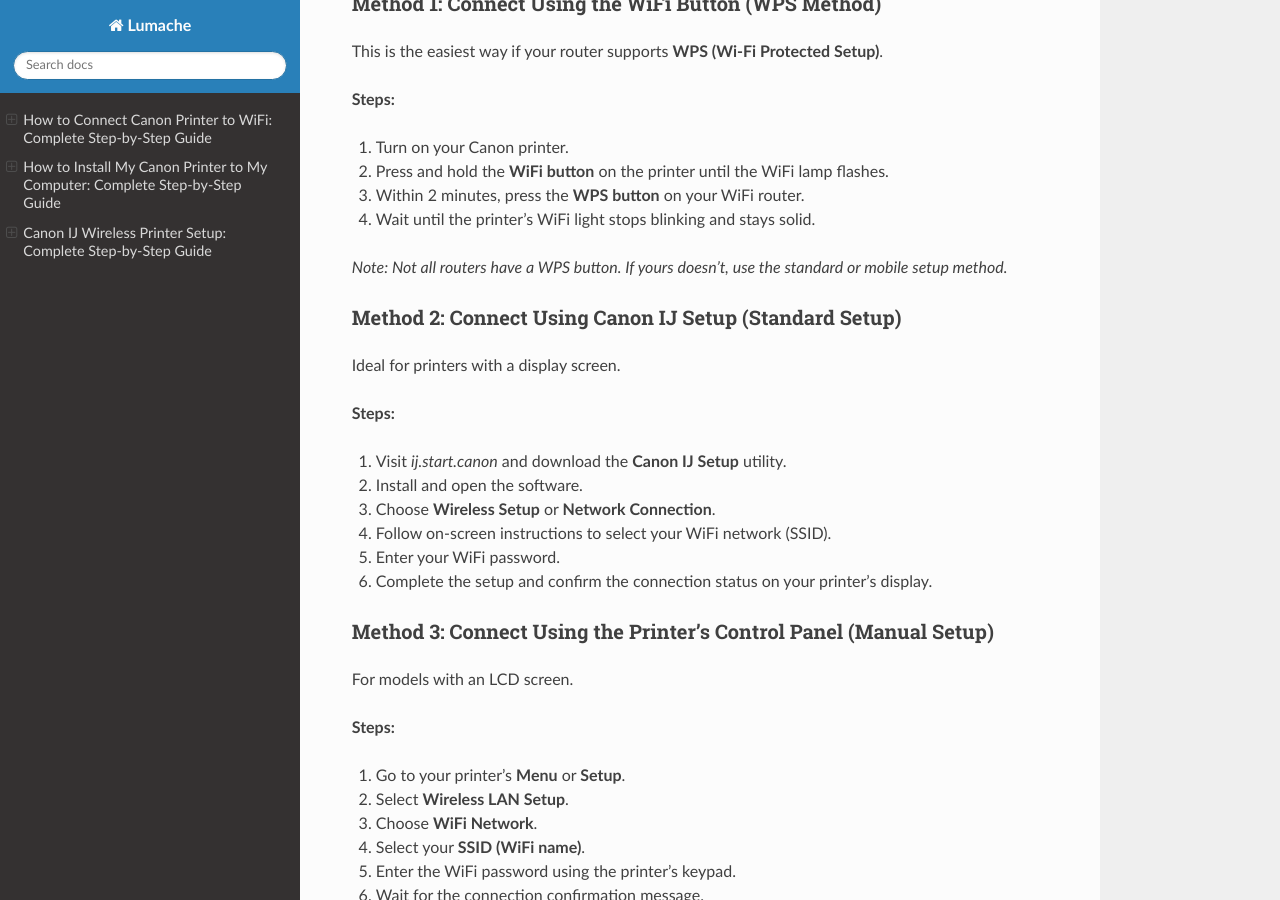
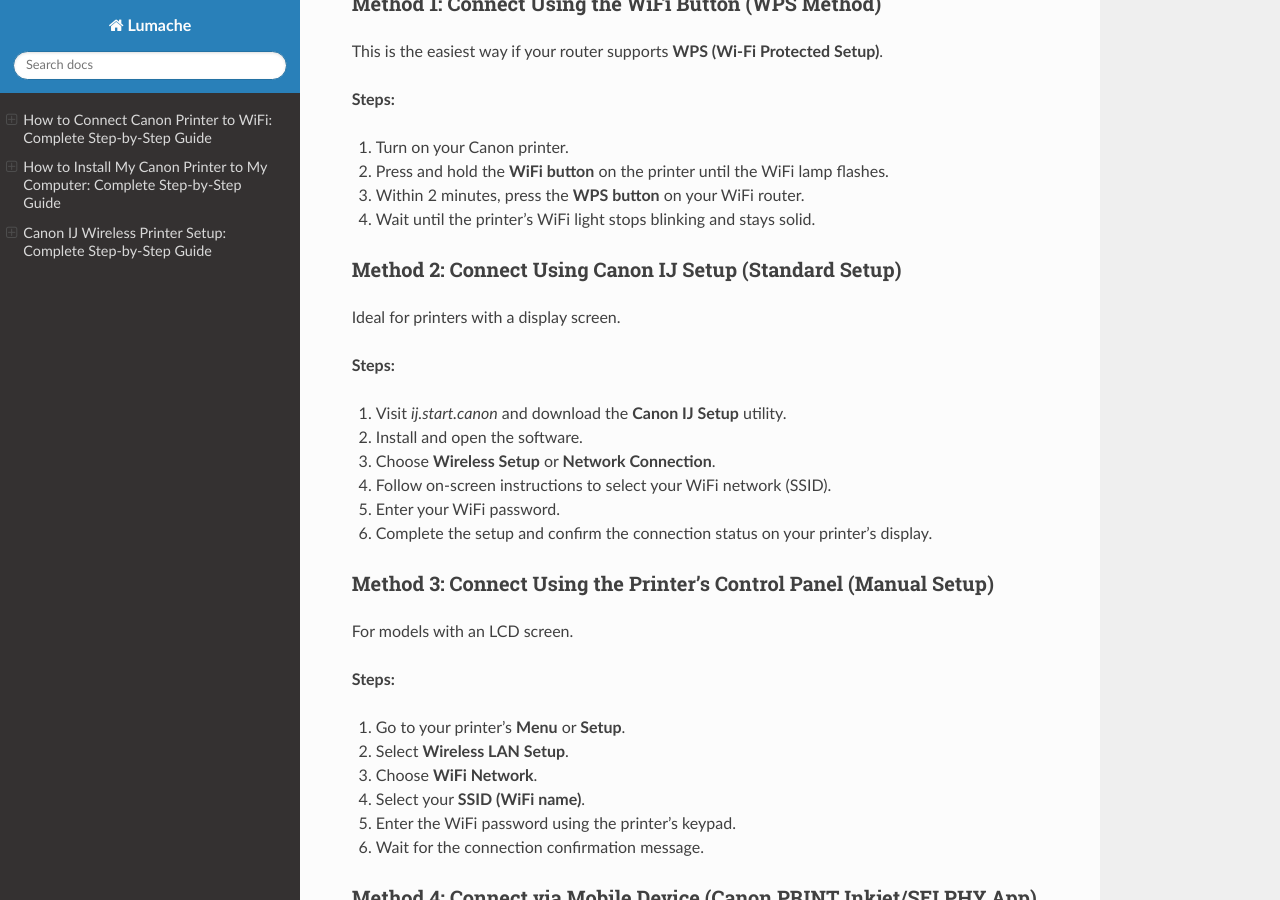
Before and after one commit to trickjack/printertips, a Sphinx documentation site: the page built from docs/source/index.rst, in a window 1280 px wide and 900 px high, scrolled down 823 px. Built offline with Sphinx 7.4.7 and the Read the Docs theme 3.1.0, drawn with Linux system fonts in a browser that asks for light colours.

Commit message:
Update index.rst

```diff
--- a/docs/source/index.rst
+++ b/docs/source/index.rst
@@ -36,8 +36,6 @@ This is the easiest way if your router supports **WPS (Wi-Fi Protected Setup)**.
 2. Press and hold the **WiFi button** on the printer until the WiFi lamp flashes.
 3. Within 2 minutes, press the **WPS button** on your WiFi router.
 4. Wait until the printer’s WiFi light stops blinking and stays solid.
-
-*Note: Not all routers have a WPS button. If yours doesn’t, use the standard or mobile setup method.*
 
 Method 2: Connect Using Canon IJ Setup (Standard Setup)
 ^^^^^^^^^^^^^^^^^^^^^^^^^^^^^^^^^^^^^^^^^^^^^^^^^^^^^^^
```
